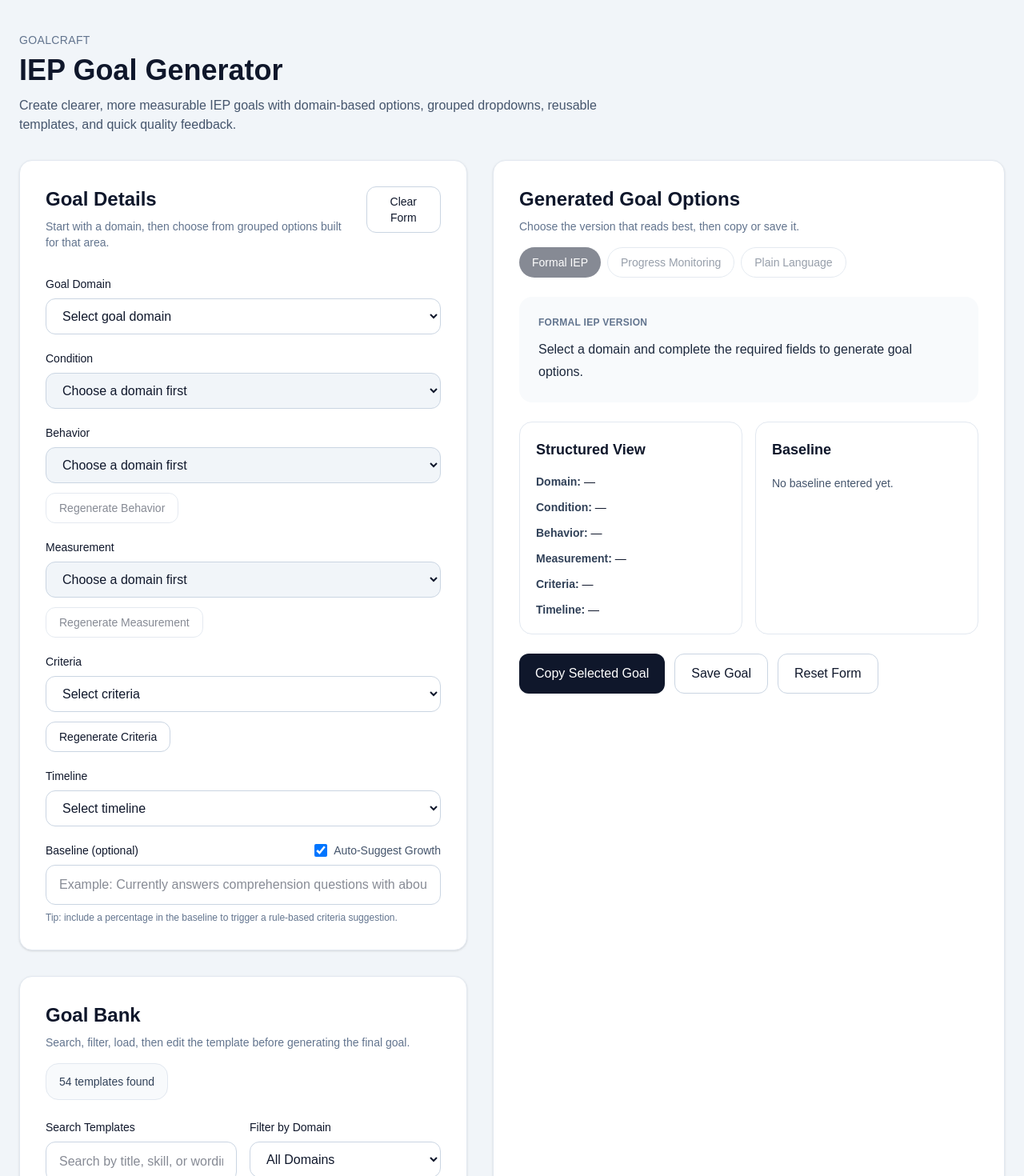
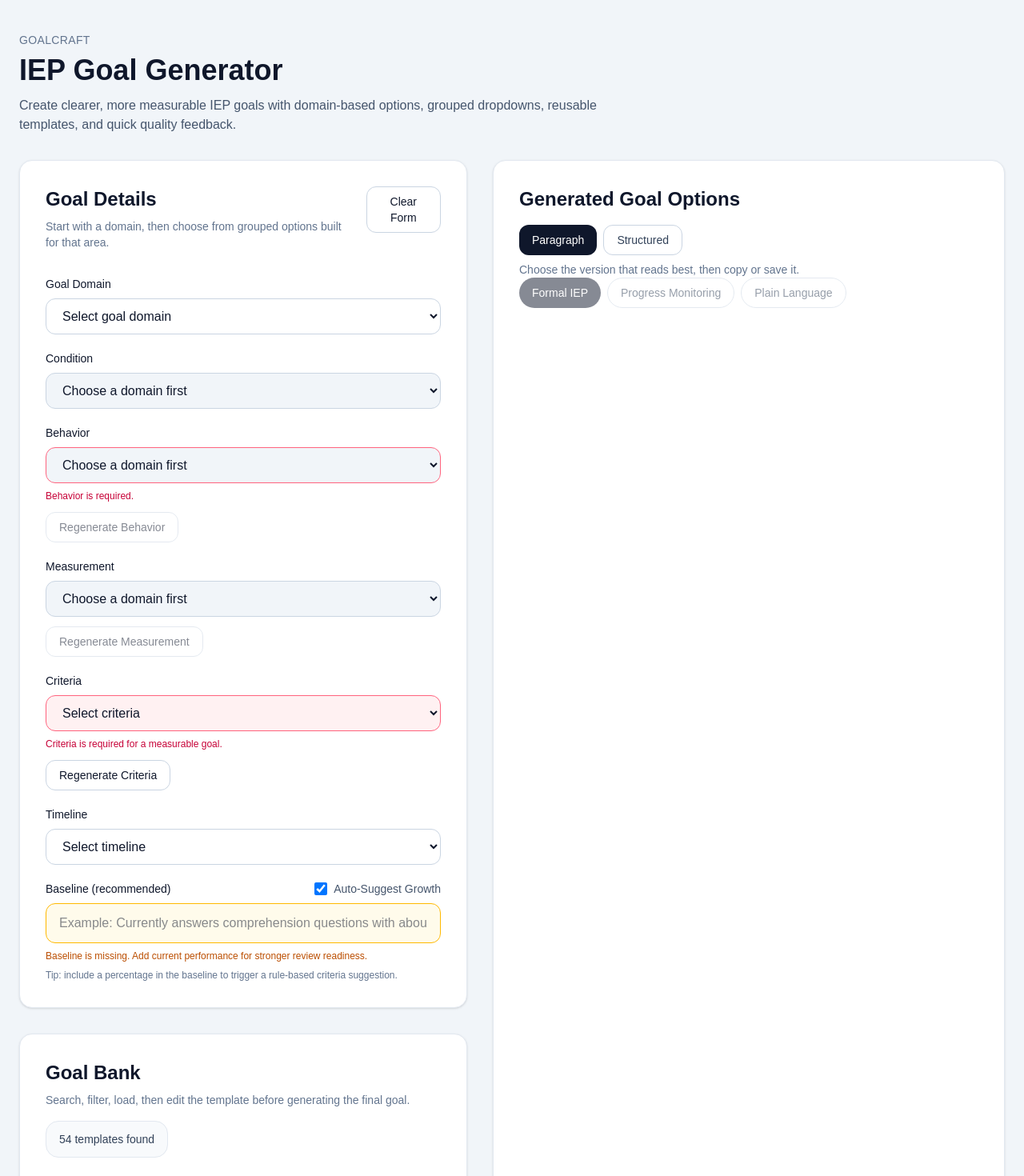
Before and after one commit to SierraAdamsDev/goalcraft, a Next.js app: page / in a window 1280 px wide. Shown: the top 1470 px of the page at 80% size. Built offline with nearby package versions, Linux system fonts and the light colour scheme.

Commit message:
feat: add format toggle for paragraph and structured goal views, txt export

```diff
--- a/app/page.tsx
+++ b/app/page.tsx
@@ -37,6 +37,11 @@ type SavedGoal = {
   goalText: string;
   formData: GoalFormData;
   savedAt: string;
+};
+
+type FieldWarning = {
+  status: "pass" | "warn" | "fail";
+  message: string;
 };
 
 const FAVORITES_STORAGE_KEY = "goalcraft-favorites";
@@ -1790,7 +1795,79 @@ function flattenGroupedOptions(groups: OptionGroup[]) {
   return groups.flatMap((group) => group.options);
 }
 
+function hasVagueWording(text: string) {
+  return /\b(improve|improves|improved|increase|increases|increased|better|more|less|progress|grow|development)\b/i.test(
+    text
+  );
+}
+
+function hasMeasurableLanguage(text: string) {
+  return /(%|percent|opportunities|trials|sessions|minutes|prompt|prompts|independence|accuracy|frequency|duration|consecutive)/i.test(
+    text
+  );
+}
+
+function getCriteriaWarning(criteria: string): FieldWarning {
+  if (!criteria) {
+    return {
+      status: "fail",
+      message: "Criteria is required for a measurable goal.",
+    };
+  }
+
+  if (!hasMeasurableLanguage(criteria)) {
+    return {
+      status: "warn",
+      message: "Criteria may be weak. Use accuracy, prompts, trials, minutes, or opportunities.",
+    };
+  }
+
+  return {
+    status: "pass",
+    message: "Criteria looks measurable.",
+  };
+}
+
+function getBehaviorWarning(behavior: string): FieldWarning {
+  if (!behavior) {
+    return {
+      status: "fail",
+      message: "Behavior is required.",
+    };
+  }
+
+  if (hasVagueWording(behavior)) {
+    return {
+      status: "warn",
+      message: "Behavior contains vague wording. Use an observable action instead.",
+    };
+  }
+
+  return {
+    status: "pass",
+    message: "Behavior looks observable.",
+  };
+}
+
+function getBaselineWarning(baseline: string): FieldWarning {
+  if (!baseline.trim()) {
+    return {
+      status: "warn",
+      message: "Baseline is missing. Add current performance for stronger review readiness.",
+    };
+  }
+
+  return {
+    status: "pass",
+    message: "Baseline is present.",
+  };
+}
+
 function getQualityChecks(formData: GoalFormData) {
+  const behaviorWarning = getBehaviorWarning(formData.behavior);
+  const criteriaWarning = getCriteriaWarning(formData.criteria);
+  const baselineWarning = getBaselineWarning(formData.baseline);
+
   return [
     {
       label: "Goal domain selected",
@@ -1807,11 +1884,9 @@ function getQualityChecks(formData: GoalFormData) {
         : "Add a condition for when or how the skill will be performed.",
     },
     {
-      label: "Behavior is measurable",
-      status: formData.behavior ? "pass" : "fail",
-      message: formData.behavior
-        ? "A target behavior is included."
-        : "Add a clear, observable behavior.",
+      label: "Behavior is observable",
+      status: behaviorWarning.status,
+      message: behaviorWarning.message,
     },
     {
       label: "Measurement included",
@@ -1821,25 +1896,9 @@ function getQualityChecks(formData: GoalFormData) {
         : "Add how progress will be measured.",
     },
     {
-      label: "Criteria is specific",
-      status:
-        formData.criteria &&
-        /%|opportunities|trials|sessions|minutes|prompt|independence|accuracy/i.test(
-          formData.criteria
-        )
-          ? "pass"
-          : formData.criteria
-            ? "warn"
-            : "fail",
-      message:
-        formData.criteria &&
-        /%|opportunities|trials|sessions|minutes|prompt|independence|accuracy/i.test(
-          formData.criteria
-        )
-          ? "Criteria looks specific."
-          : formData.criteria
-            ? "Criteria may be too vague. Try using prompts, opportunities, minutes, or accuracy."
-            : "Add success criteria.",
+      label: "Criteria is measurable",
+      status: criteriaWarning.status,
+      message: criteriaWarning.message,
     },
     {
       label: "Timeline present",
@@ -1848,6 +1907,24 @@ function getQualityChecks(formData: GoalFormData) {
         ? "A timeline is included."
         : "Add a timeline for when the goal should be achieved.",
     },
+    {
+      label: "Baseline included",
+      status: baselineWarning.status,
+      message: baselineWarning.message,
+    },
+    {
+      label: "Avoid vague wording",
+      status: formData.behavior
+        ? hasVagueWording(formData.behavior)
+          ? "warn"
+          : "pass"
+        : "fail",
+      message: !formData.behavior
+        ? "Add a target behavior first."
+        : hasVagueWording(formData.behavior)
+          ? "Avoid words like improve or increase unless the skill is clearly defined."
+          : "Behavior wording is specific enough.",
+    },
   ];
 }
 
@@ -1861,6 +1938,40 @@ function getStatusIcon(status: string) {
   if (status === "pass") return "✅";
   if (status === "warn") return "⚠️";
   return "❌";
+}
+
+function getInputStyles(status: FieldWarning["status"]) {
+  if (status === "fail") {
+    return "border-rose-400 bg-rose-50";
+  }
+
+  if (status === "warn") {
+    return "border-amber-400 bg-amber-50";
+  }
+
+  return "border-slate-300 bg-white";
+}
+
+function getComplianceTips(formData: GoalFormData) {
+  const tips = [
+    "Avoid vague wording such as improve or increase unless the exact skill is named.",
+    "Use observable behavior that someone can actually see or count.",
+    "Use measurable criteria with accuracy, prompts, opportunities, trials, or duration.",
+  ];
+
+  if (!formData.baseline.trim()) {
+    tips.push("Add a baseline so reviewers can compare current performance to the target.");
+  }
+
+  if (!formData.measurement) {
+    tips.push("Choose a progress-monitoring method so the goal can be documented consistently.");
+  }
+
+  if (!formData.timeline) {
+    tips.push("Include a timeline so the expected review window is clear.");
+  }
+
+  return tips;
 }
 
 function getSmartSuggestions(formData: GoalFormData) {
@@ -1990,6 +2101,7 @@ export default function Home() {
   const [formData, setFormData] = useState<GoalFormData>(initialForm);
   const [selectedVariationIndex, setSelectedVariationIndex] = useState(0);
   const [autoSuggestGrowth, setAutoSuggestGrowth] = useState(true);
+  const [formatType, setFormatType] = useState<"paragraph" | "structured">("paragraph");
 
   const [templateSearch, setTemplateSearch] = useState("");
   const [templateDomainFilter, setTemplateDomainFilter] = useState("All Domains");
@@ -2016,6 +2128,7 @@ export default function Home() {
       return [];
     }
   });
+
   const [saveFeedback, setSaveFeedback] = useState("");
 
   const selectedDomainConfig =
@@ -2026,8 +2139,24 @@ export default function Home() {
   const goalVariations = useMemo(() => buildGoalVariants(formData), [formData]);
   const qualityChecks = useMemo(() => getQualityChecks(formData), [formData]);
   const smartSuggestions = useMemo(() => getSmartSuggestions(formData), [formData]);
+  const complianceTips = useMemo(() => getComplianceTips(formData), [formData]);
   const growthSuggestion = useMemo(
     () => getSuggestedCriteriaFromBaseline(formData.baseline),
+    [formData.baseline]
+  );
+
+  const behaviorWarning = useMemo(
+    () => getBehaviorWarning(formData.behavior),
+    [formData.behavior]
+  );
+
+  const criteriaWarning = useMemo(
+    () => getCriteriaWarning(formData.criteria),
+    [formData.criteria]
+  );
+
+  const baselineWarning = useMemo(
+    () => getBaselineWarning(formData.baseline),
     [formData.baseline]
   );
 
@@ -2060,7 +2189,6 @@ export default function Home() {
     "Select a domain and complete the required fields to generate goal options.";
 
   const selectedGoal = capitalizeFirstLetter(selectedGoalRaw);
-
 
   useEffect(() => {
     window.localStorage.setItem(FAVORITES_STORAGE_KEY, JSON.stringify(savedGoals));
@@ -2195,7 +2323,28 @@ export default function Home() {
       alert("Copy failed. Please copy manually.");
     }
   }
-
+  function handleDownloadTxt() {
+  const content =
+    formatType === "structured"
+      ? `
+Condition: ${formData.condition}
+Behavior: ${formData.behavior}
+Measurement: ${formData.measurement}
+Criteria: ${formData.criteria}
+Timeline: ${formData.timeline}
+      `
+      : selectedGoal;
+
+  const blob = new Blob([content], { type: "text/plain" });
+  const url = URL.createObjectURL(blob);
+
+  const a = document.createElement("a");
+  a.href = url;
+  a.download = "iep-goal.txt";
+  a.click();
+
+  URL.revokeObjectURL(url);
+}
   function handleSaveGoal() {
     if (!goalVariations.length) {
       setSaveFeedback("Complete the goal fields before saving.");
@@ -2351,7 +2500,9 @@ export default function Home() {
                     value={formData.behavior}
                     onChange={handleFieldChange}
                     disabled={!selectedDomainConfig}
-                    className="w-full rounded-xl border border-slate-300 px-4 py-3 disabled:cursor-not-allowed disabled:bg-slate-100"
+                    className={`w-full rounded-xl border px-4 py-3 disabled:cursor-not-allowed disabled:bg-slate-100 ${getInputStyles(
+                      behaviorWarning.status
+                    )}`}
                   >
                     <option value="">
                       {selectedDomainConfig ? "Select behavior" : "Choose a domain first"}
@@ -2359,6 +2510,18 @@ export default function Home() {
                     {selectedDomainConfig &&
                       renderGroupedOptions(selectedDomainConfig.behaviorGroups)}
                   </select>
+
+                  <p
+                    className={`mt-2 text-xs ${
+                      behaviorWarning.status === "fail"
+                        ? "text-rose-700"
+                        : behaviorWarning.status === "warn"
+                          ? "text-amber-700"
+                          : "text-emerald-700"
+                    }`}
+                  >
+                    {behaviorWarning.message}
+                  </p>
 
                   <div className="mt-3">
                     <button
@@ -2412,7 +2575,9 @@ export default function Home() {
                     name="criteria"
                     value={formData.criteria}
                     onChange={handleFieldChange}
-                    className="w-full rounded-xl border border-slate-300 px-4 py-3"
+                    className={`w-full rounded-xl border px-4 py-3 ${getInputStyles(
+                      criteriaWarning.status
+                    )}`}
                   >
                     <option value="">Select criteria</option>
                     {criteriaOptions.map((option) => (
@@ -2421,6 +2586,18 @@ export default function Home() {
                       </option>
                     ))}
                   </select>
+
+                  <p
+                    className={`mt-2 text-xs ${
+                      criteriaWarning.status === "fail"
+                        ? "text-rose-700"
+                        : criteriaWarning.status === "warn"
+                          ? "text-amber-700"
+                          : "text-emerald-700"
+                    }`}
+                  >
+                    {criteriaWarning.message}
+                  </p>
 
                   <div className="mt-3 flex flex-wrap gap-3">
                     <button
@@ -2466,7 +2643,7 @@ export default function Home() {
                 <div>
                   <div className="mb-2 flex flex-wrap items-center justify-between gap-3">
                     <label className="block text-sm font-medium" htmlFor="baseline">
-                      Baseline (optional)
+                      Baseline (recommended)
                     </label>
 
                     <label className="flex items-center gap-2 text-sm text-slate-600">
@@ -2487,8 +2664,22 @@ export default function Home() {
                     value={formData.baseline}
                     onChange={handleFieldChange}
                     placeholder="Example: Currently answers comprehension questions with about 45% accuracy."
-                    className="w-full rounded-xl border border-slate-300 px-4 py-3"
+                    className={`w-full rounded-xl border px-4 py-3 ${getInputStyles(
+                      baselineWarning.status
+                    )}`}
                   />
+
+                  <p
+                    className={`mt-2 text-xs ${
+                      baselineWarning.status === "fail"
+                        ? "text-rose-700"
+                        : baselineWarning.status === "warn"
+                          ? "text-amber-700"
+                          : "text-emerald-700"
+                    }`}
+                  >
+                    {baselineWarning.message}
+                  </p>
 
                   <p className="mt-2 text-xs text-slate-500">
                     Tip: include a percentage in the baseline to trigger a rule-based criteria suggestion.
@@ -2630,9 +2821,35 @@ export default function Home() {
               <div className="flex flex-wrap items-start justify-between gap-4">
                 <div>
                   <h2 className="text-2xl font-semibold">Generated Goal Options</h2>
+                  <div className="mt-4 flex gap-2">
+                    <button
+                      type="button"
+                      onClick={() => setFormatType("paragraph")}
+                      className={`rounded-xl px-4 py-2 text-sm font-medium transition ${
+                        formatType === "paragraph"
+                          ? "bg-slate-900 text-white"
+                          : "border border-slate-300 bg-white text-slate-700 hover:bg-slate-100"
+                      }`}
+                    >
+                      Paragraph
+                    </button>
+
+                    <button
+                      type="button"
+                      onClick={() => setFormatType("structured")}
+                      className={`rounded-xl px-4 py-2 text-sm font-medium transition ${
+                        formatType === "structured"
+                          ? "bg-slate-900 text-white"
+                          : "border border-slate-300 bg-white text-slate-700 hover:bg-slate-100"
+                      }`}
+                    >
+                      Structured
+                    </button>
+                  </div>
                         <p className="mt-2 text-sm text-slate-500">
                     Choose the version that reads best, then copy or save it.
                   </p>
+                </div>
                 </div>
 
                 <div className="flex flex-wrap gap-2">
@@ -2666,8 +2883,17 @@ export default function Home() {
                       ? "Progress-Monitoring Version"
                       : "Plain-Language Version"}
                 </p>
+                {formatType === "paragraph" ? (
                     <p className="leading-7 text-slate-800">{selectedGoal}</p>
-              </div>
+                  ) : (
+                    <div className="text-sm space-y-2">
+                      <p><strong>Condition:</strong> {formData.condition}</p>
+                      <p><strong>Behavior:</strong> {formData.behavior}</p>
+                      <p><strong>Measurement:</strong> {formData.measurement}</p>
+                      <p><strong>Criteria:</strong> {formData.criteria}</p>
+                      <p><strong>Timeline:</strong> {formData.timeline}</p>
+                    </div>
+                  )}
 
               {saveFeedback && (
                 <div className="mt-5 rounded-2xl border border-emerald-200 bg-emerald-50 p-4 text-sm text-emerald-900">
@@ -2730,7 +2956,13 @@ export default function Home() {
                 >
                   Save Goal
                 </button>
-
+                <button
+                  type="button"
+                  onClick={handleDownloadTxt}
+                  className="rounded-xl border border-slate-300 px-5 py-3 transition hover:bg-slate-100"
+                >
+                  Download .txt
+                </button>
                 <button
                   type="button"
                   onClick={handleReset}
@@ -2738,6 +2970,24 @@ export default function Home() {
                 >
                   Reset Form
                 </button>
+              </div>
+            </div>
+
+            <div className="rounded-2xl border border-slate-200 bg-white p-8 shadow-sm">
+              <h2 className="text-2xl font-semibold">Compliance Helper</h2>
+              <p className="mt-2 text-sm text-slate-500">
+                Quick reminders to keep the goal stronger for review and documentation.
+              </p>
+
+              <div className="mt-6 space-y-3">
+                {complianceTips.map((tip) => (
+                  <div
+                    key={tip}
+                    className="rounded-2xl border border-slate-200 bg-slate-50 p-4 text-sm text-slate-700"
+                  >
+                    {tip}
+                  </div>
+                ))}
               </div>
             </div>
 
@@ -2828,7 +3078,7 @@ export default function Home() {
             <div className="rounded-2xl border border-slate-200 bg-white p-8 shadow-sm">
               <h2 className="text-2xl font-semibold">Goal Quality Check</h2>
               <p className="mt-2 text-sm text-slate-500">
-                Quick feedback to help make the goal clearer and more measurable.
+                Quick feedback to help make the goal clearer, measurable, and easier to review.
               </p>
 
               <div className="mt-6 grid gap-3">
```
Lines whose indentation alone changed are shown as unchanged.
